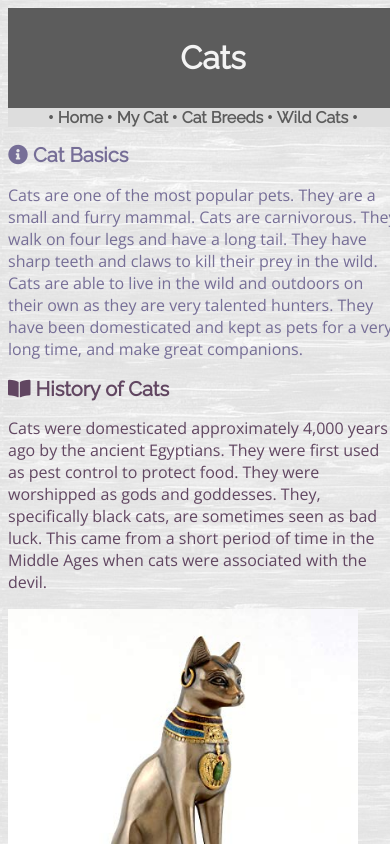
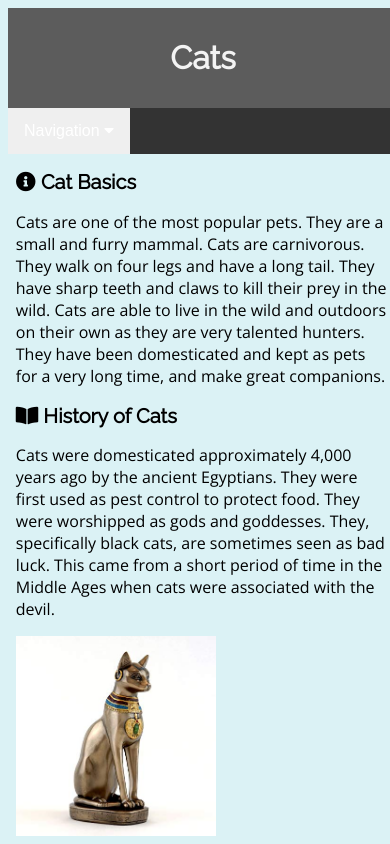
Before and after one commit to khafke/khafke.github.io, a plain HTML site: page index.html in a window 390 px wide. Shown: the top 844 px of the page. Drawn offline with nearby package versions, Linux system fonts and the light colour scheme.

Commit message:
responsive design pt 1

```diff
--- /dev/null
+++ b/css/html5reset-1.6.1.css
@@ -0,0 +1,102 @@
+/*
+html5doctor.com Reset Stylesheet
+v1.6.1
+Last Updated: 2010-09-17
+Author: Richard Clark - http://richclarkdesign.com
+Twitter: @rich_clark
+*/
+
+html, body, div, span, object, iframe,
+h1, h2, h3, h4, h5, h6, p, blockquote, pre,
+abbr, address, cite, code,
+del, dfn, em, img, ins, kbd, q, samp,
+small, strong, sub, sup, var,
+b, i,
+dl, dt, dd, ol, ul, li,
+fieldset, form, label, legend,
+table, caption, tbody, tfoot, thead, tr, th, td,
+article, aside, canvas, details, figcaption, figure,
+footer, header, hgroup, menu, nav, section, summary,
+time, mark, audio, video {
+    margin:0;
+    padding:0;
+    border:0;
+    outline:0;
+    font-size:100%;
+    vertical-align:baseline;
+    background:transparent;
+}
+
+body {
+    line-height:1;
+}
+
+article,aside,details,figcaption,figure,
+footer,header,hgroup,menu,nav,section {
+	display:block;
+}
+
+nav ul {
+    list-style:none;
+}
+
+blockquote, q {
+    quotes:none;
+}
+
+blockquote:before, blockquote:after,
+q:before, q:after {
+    content:'';
+    content:none;
+}
+
+a {
+    margin:0;
+    padding:0;
+    font-size:100%;
+    vertical-align:baseline;
+    background:transparent;
+}
+
+/* change colours to suit your needs */
+ins {
+    background-color:#ff9;
+    color:#000;
+    text-decoration:none;
+}
+
+/* change colours to suit your needs */
+mark {
+    background-color:#ff9;
+    color:#000;
+    font-style:italic;
+    font-weight:bold;
+}
+
+del {
+    text-decoration: line-through;
+}
+
+abbr[title], dfn[title] {
+    border-bottom:1px dotted;
+    cursor:help;
+}
+
+table {
+    border-collapse:collapse;
+    border-spacing:0;
+}
+
+/* change border colour to suit your needs */
+hr {
+    display:block;
+    height:1px;
+    border:0;
+    border-top:1px solid #cccccc;
+    margin:1em 0;
+    padding:0;
+}
+
+input, select {
+    vertical-align:middle;
+}
--- a/css/main.css
+++ b/css/main.css
@@ -6,22 +6,43 @@ header {
     background-color: #5c5c5c;
     color: #f3f3f3;
     text-align: center;
-    padding: 10px;
-    width: 100%
+    width: 100%;
+    padding-top: 10px;
+    padding-bottom: 10px;
+
 
 }
 
 /* navigation */
 
-nav {
+/* nav {
     background: #dddddd;
     text-align: center;
-    width: 100%
-
+    padding-top: 10px;
+    padding-bottom: 10px;
+    width: 100%;
 }
 
 nav > a {
     font-weight: bold;
+} */
+
+.navbar {
+    overflow: hidden;
+    background-color: #333;
+}
+
+.navbar a {
+    font-size: 16px;
+    color:#f3f3f3;
+    text-align: center;
+    padding: 14px;
+    text-decoration: none;
+
+}
+
+.dropbtn {
+    visibility: hidden;
 }
 
 /* links */
@@ -43,26 +64,15 @@ a:active {
 /* body */
 
 body {
-    background-image: url(../images/wood-background.png);
-    color: #5c5c5c;
+    background-color: #eeeded;
     width: 100%;
 
 }
 
 body p {
     font-family: 'Open Sans', sans-serif;
-}
-
-.basic {
-    color: #766e97;
-}
-
-.history {
-    color: #614661;
-}
-
-.favorite {
-    color: #465061;
+    margin-left: 20%;
+    margin-right: 20%;
 }
 
 /* headers */
@@ -70,6 +80,9 @@ body p {
 h2 {
     font-family: 'Raleway', sans-serif;
     font-size: 20px;
+    margin-left: 20%;
+    margin-right: 20%;
+
 }
 
 /* grid */
@@ -109,4 +122,88 @@ p.course{
 img {
     height: auto;
     width: 350px;
+    margin-left: 20%;
 }
+
+/* media queries */
+
+@media only screen and (max-width: 768px) {
+    body {
+        background-color: #c7ebf0a1;
+
+    }
+
+    body p {
+        font-family: 'Open Sans', sans-serif;
+        margin-left: 2%;
+        margin-right: 2%;}
+
+    h2 {
+        font-family: 'Raleway', sans-serif;
+        font-size: 20px;
+        margin-left: 2%;
+        margin-right: 2%;
+    }
+
+    img {
+        height: auto;
+        width: 200px;
+        margin-left: 2%;
+    }
+
+    /* nav {
+        background: #dddddd;
+        text-align: center;
+        padding-top: 10px;
+        padding-bottom: 10px;
+        width: 100%;
+    } */
+
+    .dropbtn {
+        visibility: visible;}
+
+    .dropdown {
+        float: left;
+        overflow: hidden;
+    }
+
+    .dropdown .dropbtn {
+        font-size: 16px;
+        border: none;
+        outline: none;
+        color: white;
+        padding: 14px 16px;
+        margin: 0;
+    }
+
+    .navbar a:hover, .dropdown:hover .dropbtn {
+        background-color: #71a5ac;
+    }
+
+    .dropdown-content {
+        display: none;
+        position: absolute;
+        background-color: #f9f9f9;
+        min-width: 160px;
+        box-shadow: 0px 8px 16px 0px rgba(0,0,0,0.2);
+        z-index: 1;
+    }
+
+    .dropdown-content a {
+        float: none;
+        color: black;
+        padding: 12px 16px;
+        text-decoration: none;
+        display: block;
+        text-align: left;
+    }
+
+    .dropdown-content a:hover {
+        background-color: #5c5c5c;
+        color: white;
+    }
+
+    .dropdown:hover .dropdown-content {
+        display: block;
+    }
+}
--- a/index.html
+++ b/index.html
@@ -4,6 +4,7 @@
     <meta charset="utf-8">
     <title>Cats</title>
     <link rel="stylesheet" href="css/main.css">
+    <link META href="cute.css" rel="stylesheet" type="text/css"/>
     <link rel="stylesheet" href="https://use.fontawesome.com/releases/v5.3.1/css/all.css" integrity="sha384-mzrmE5qonljUremFsqc01SB46JvROS7bZs3IO2EmfFsd15uHvIt+Y8vEf7N7fWAU" crossorigin="anonymous">
     <link href='https://fonts.googleapis.com/css?family=Raleway' rel='stylesheet'>
     <link href="https://fonts.googleapis.com/css?family=Open+Sans" rel="stylesheet">
@@ -14,13 +15,27 @@
         <h1>Cats</h1>
     </header>
 
-    <nav>
+    <!-- <nav>
         •
         <a href="">Home</a> •
         <a href="mycat.html">My Cat</a> •
         <a href="breeds.html">Cat Breeds</a> •
         <a href="wild.html">Wild Cats</a> •
-    </nav>
+    </nav> -->
+
+    <div class="navbar">
+        <div class="dropdown">
+          <button class="dropbtn">Navigation
+            <i class="fa fa-caret-down"></i>
+          </button>
+          <div class="dropdown-content">
+            <a href="">Home</a>
+            <a href="mycat.html">My Cat</a>
+            <a href="breeds.html">Cat Breeds</a>
+            <a href="wild.html">Wild Cats</a>
+          </div>
+        </div>
+      </div>
 
     <h2 class=basic><i class="fas fa-info-circle"></i> Cat Basics</h2>
         <p class=basic>Cats are one of the most popular pets. They are a small and furry mammal. Cats are carnivorous. They walk on four legs and have a long tail. They have sharp teeth and claws to kill their prey in the wild. Cats are able to live in the wild and outdoors on their own as they are very talented hunters. They have been domesticated and kept as pets for a very long time, and make great companions.</p>
@@ -34,7 +49,9 @@
         <p>Kamden Hafke</p>
         <p class=course>SI 339</p>
     </footer>
-<script src = "scripts/main.js" ></script>
+
+    <!-- <script src = "scripts/main.js" ></script> -->
+
 </body>
 
 </html>
```
